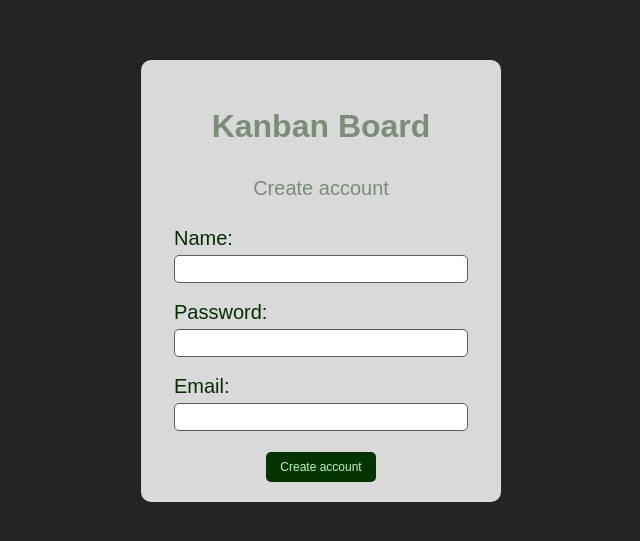
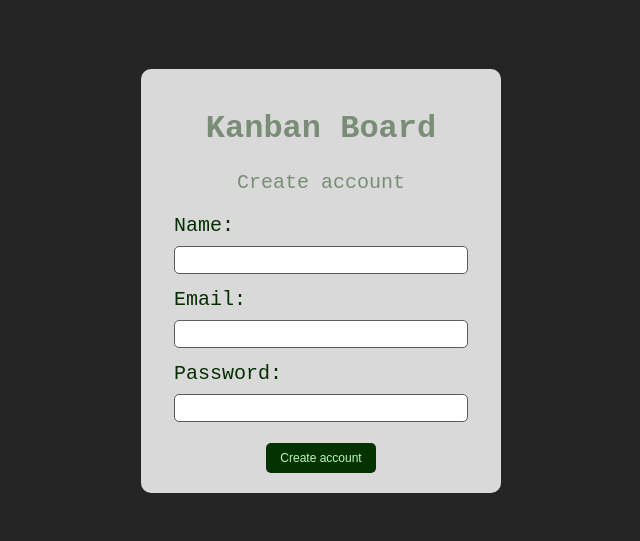
Before and after one commit to IgorEmerick/kanban-user-interface, a React (Create React App) app: page /create-account in a window 1280 px wide. Shown: the part 119-660 px from the top of the page, without its empty margins (319-959 px from the left). Built offline with nearby package versions, Linux system fonts and the light colour scheme.

Commit message:
updating font family

```diff
--- a/src/Components/EmptyContainer.ts
+++ b/src/Components/EmptyContainer.ts
@@ -8,6 +8,6 @@ export const EmptyContainer = styled.div`
   align-items: center;
   background: #242424;
 
-  font-family: 'Poppins', sans-serif;
+  font-family: 'JetBrains Mono', monospace;
   font-style: normal;
 `;
--- a/src/pages/User/CreateAccount/index.tsx
+++ b/src/pages/User/CreateAccount/index.tsx
@@ -24,15 +24,15 @@ export function CreateAccount(): JSX.Element {
         </InputDiv>
 
         <InputDiv>
+          <FieldLabel>Email:</FieldLabel>
+
+          <Field />
+        </InputDiv>
+
+        <InputDiv>
           <FieldLabel>Password:</FieldLabel>
 
           <Field type="password" />
-        </InputDiv>
-
-        <InputDiv>
-          <FieldLabel>Email:</FieldLabel>
-
-          <Field />
         </InputDiv>
 
         <CreateAccountButton>Create account</CreateAccountButton>
--- a/src/pages/User/CreateAccount/styles.ts
+++ b/src/pages/User/CreateAccount/styles.ts
@@ -15,7 +15,6 @@ export const CreateAccountDiv = styled.div`
 export const Title = styled.h1`
   font-weight: 600;
   font-size: 2rem;
-  line-height: 3rem;
   color: #798d77;
 `;
 
@@ -24,7 +23,6 @@ export const Subtitle = styled.h2`
 
   font-weight: 400;
   font-size: 1.25rem;
-  line-height: 1.875rem;
   color: #798d77;
 `;
 
@@ -44,7 +42,6 @@ export const InputDiv = styled.div<IInputDiv>`
 export const FieldLabel = styled.span`
   font-weight: 400;
   font-size: 1.25rem;
-  line-height: 1.875rem;
   color: #042e00;
 `;
 
@@ -60,7 +57,6 @@ export const Field = styled.input`
 
   font-weight: 400;
   font-size: 0.875rem;
-  line-height: 1.3125rem;
   color: #042900;
 `;
 
@@ -77,7 +73,6 @@ export const CreateAccountButton = styled.button`
 
   font-weight: 400;
   font-size: 0.75rem;
-  line-height: 1.125rem;
   color: #bafab3;
 
   cursor: pointer;
```
